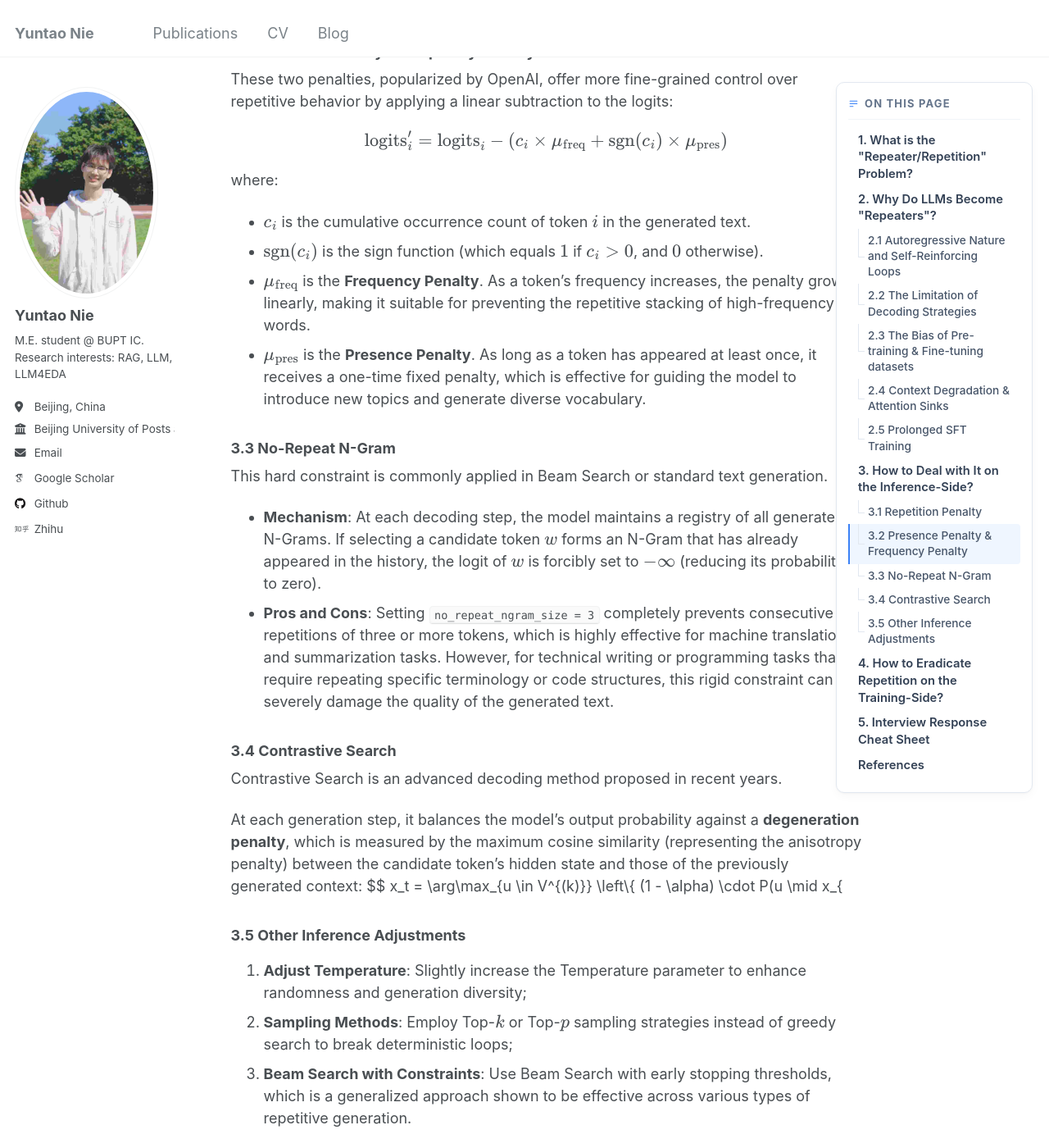
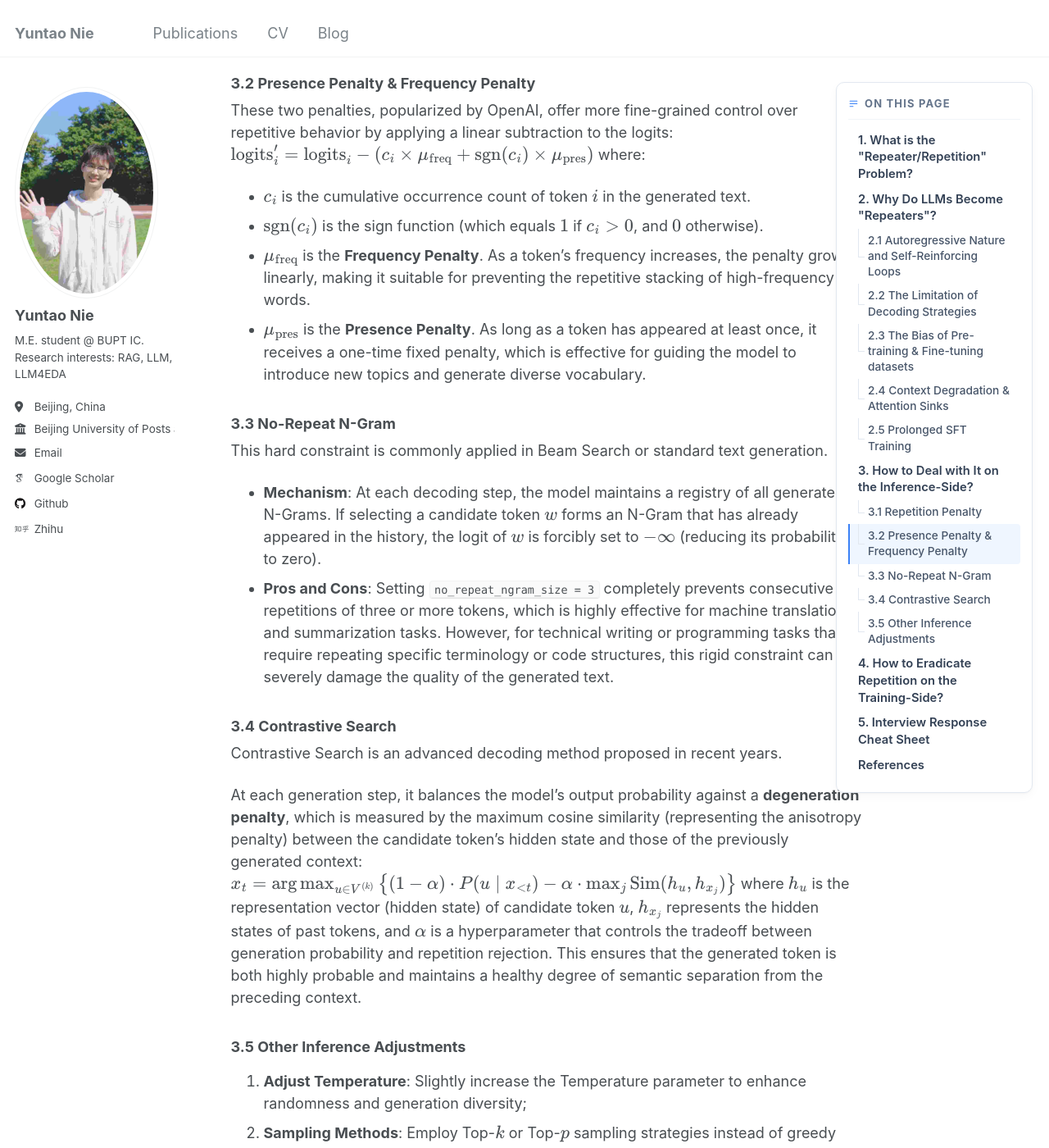
Before and after one commit to 1571859588/1571859588.github.io, a Jekyll site: the page built from _posts/2026-05-24-llm-interview-repeater-en.md, in a window 1280 px wide and 1400 px high, scrolled down 2710 px. Shown: the whole window at 82% size. Built offline with Jekyll 4.4.1, drawn with Linux system fonts in a browser that asks for light colours; some web fonts are replaced; some of the changed text lies outside the part shown.

Commit message:
fix: revert {::nomarkdown} blocks, let Kramdown wrap math in <script> tags
The {::nomarkdown} approach outputs raw < into HTML text nodes which
browsers may mangle. Rely on Kramdown's default behavior of wrapping $$
math in <script type="math/tex; mode=display"> tags instead. Inside
<script> tags, the browser correctly extracts text content (unescaping
HTML entities), and MathJax 3 processes the result natively.

```diff
--- a/_posts/2026-05-24-llm-interview-repeater-en.md
+++ b/_posts/2026-05-24-llm-interview-repeater-en.md
@@ -28,11 +28,9 @@ To address this question, we must analyze it from the perspective of both the un
 ### 2.1 Autoregressive Nature and Self-Reinforcing Loops
 
 Large Language Models (LLMs) typically adopt a decoder-only architecture, meaning that each generated token is conditioned on the probability distribution of all previously generated tokens:
-{::nomarkdown}
 $$
 P(x_t \mid x_{<t})
 $$
-{:/}
 Due to the nature of the self-attention mechanism, a newly generated token will establish a strong correlation with historically repeated tokens. This significantly amplifies the attention weights of identical words, forming a positive feedback loop. Ultimately, the probability space becomes severely compressed, forcing the model to predict the same tokens repeatedly.
 
 ### 2.2 The Limitation of Decoding Strategies
@@ -68,31 +66,27 @@ A paper by ByteDance points out that prolonged SFT training leads to rapid overf
 The underlying principle is to penalize the logits of tokens that have already been generated before calculating the Softmax probability distribution.
 
 For each token $i$ in the vocabulary, if it has already appeared in the generated text sequence $g$, its logit is adjusted as follows:
-{::nomarkdown}
 $$
 \text{logits}_i = \begin{cases}
-\text{logits}_i / \theta & \text{if } \text{logits}_i \gt 0 \\
+\text{logits}_i / \theta & \text{if } \text{logits}_i > 0 \\
 \text{logits}_i \times \theta & \text{if } \text{logits}_i \le 0
 \end{cases}
 $$
-{:/}
 where $\theta \ge 1.0$ is the penalty factor, which is commonly set between $1.05$ and $1.2$.
 
 - When $\theta = 1.0$, there is no penalty.
-- When $\theta \gt 1.0$, the logits of previously generated tokens are scaled down proportionally. This significantly decreases their probability after Softmax, encouraging the model to select alternative, ungenerated tokens.
+- When $\theta > 1.0$, the logits of previously generated tokens are scaled down proportionally. This significantly decreases their probability after Softmax, encouraging the model to select alternative, ungenerated tokens.
 
 ### 3.2 Presence Penalty & Frequency Penalty
 
 These two penalties, popularized by OpenAI, offer more fine-grained control over repetitive behavior by applying a linear subtraction to the logits:
-{::nomarkdown}
 $$
 \text{logits}'_i = \text{logits}_i - (c_i \times \mu_{\text{freq}} + \text{sgn}(c_i) \times \mu_{\text{pres}})
 $$
-{:/}
 where:
 
 - $c_i$ is the cumulative occurrence count of token $i$ in the generated text.
-- $\text{sgn}(c_i)$ is the sign function (which equals $1$ if $c_i \gt 0$, and $0$ otherwise).
+- $\text{sgn}(c_i)$ is the sign function (which equals $1$ if $c_i > 0$, and $0$ otherwise).
 - $\mu_{\text{freq}}$ is the **Frequency Penalty**. As a token's frequency increases, the penalty grows linearly, making it suitable for preventing the repetitive stacking of high-frequency words.
 - $\mu_{\text{pres}}$ is the **Presence Penalty**. As long as a token has appeared at least once, it receives a one-time fixed penalty, which is effective for guiding the model to introduce new topics and generate diverse vocabulary.
 
@@ -108,11 +102,9 @@ This hard constraint is commonly applied in Beam Search or standard text generat
 Contrastive Search is an advanced decoding method proposed in recent years.
 
 At each generation step, it balances the model's output probability against a **degeneration penalty**, which is measured by the maximum cosine similarity (representing the anisotropy penalty) between the candidate token's hidden state and those of the previously generated context:
-{::nomarkdown}
 $$
 x_t = \arg\max_{u \in V^{(k)}} \left\{ (1 - \alpha) \cdot P(u \mid x_{<t}) - \alpha \cdot \max_{j} \text{Sim}(h_u, h_{x_j}) \right\}
 $$
-{:/}
 where $h_u$ is the representation vector (hidden state) of candidate token $u$, $h_{x_j}$ represents the hidden states of past tokens, and $\alpha$ is a hyperparameter that controls the tradeoff between generation probability and repetition rejection. This ensures that the generated token is both highly probable and maintains a healthy degree of semantic separation from the preceding context.
 
 ### 3.5 Other Inference Adjustments
```
